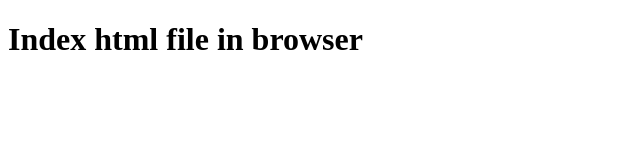
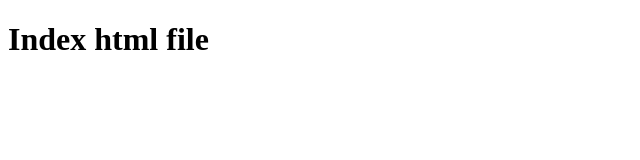
Before and after one commit to LezovArtem/PPW, a plain HTML site: page index.html in a window 1280 px wide. Shown: the whole page, without its empty margins (0-640 px from the left). Drawn offline with Linux system fonts and the light colour scheme.

Commit message:
index changed

```diff
--- a/index.html
+++ b/index.html
@@ -6,6 +6,6 @@
     <title>Document</title>
 </head>
 <body>
-    <h1>Index html file in browser</h1>
+    <h1>Index html file</h1>
 </body>
 </html>
```
